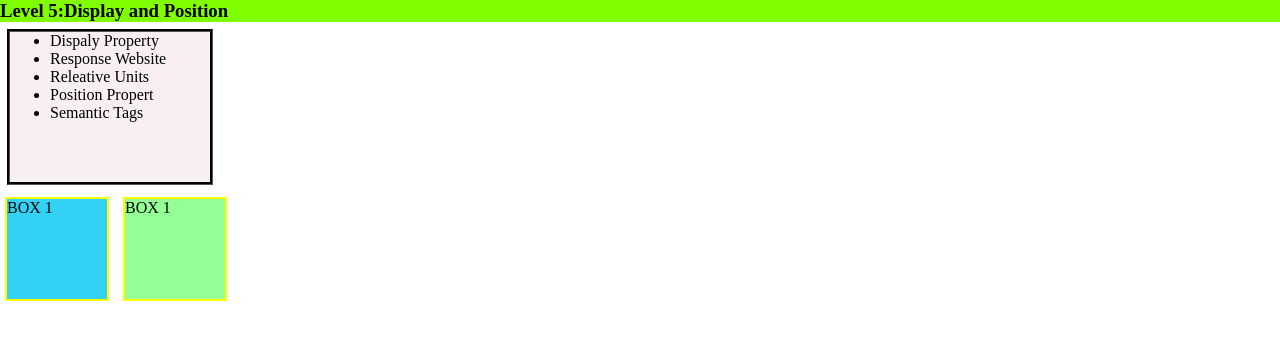
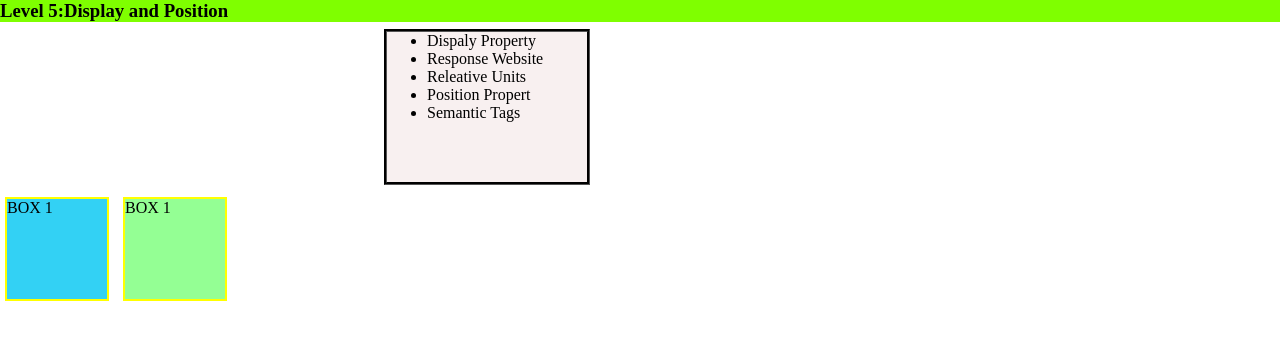
Before and after one commit to rakibulhasanshowrov/css, a plain HTML site: page level 5 display and position/index.html in a window 1280 px wide. Drawn offline with Linux system fonts and the light colour scheme.

Commit message:
lvl 5.1.1

```diff
--- a/level 5 display and position/style.css
+++ b/level 5 display and position/style.css
@@ -11,7 +11,9 @@
   margin:7px;
   border-color: black;
   border-style: groove;
-  position: center;
+  margin-right: 30%;
+  margin-left: 30%;
+
 
 }
 .container{
```
